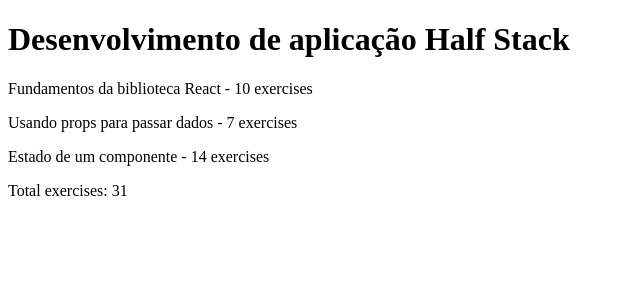
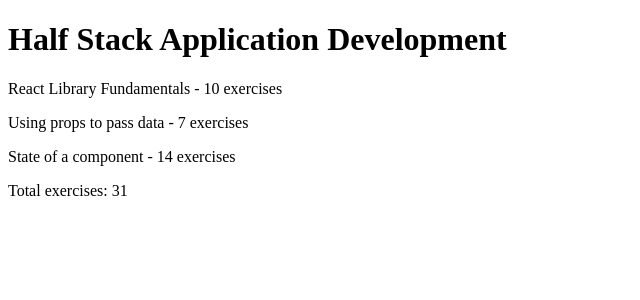
Before and after one commit to IgorBern02/fullstackopen-submissions, a React (Create React App) app in the folder part1/: page / in a window 1280 px wide. Shown: the top 300 px of the page, without its empty margins (0-640 px from the left). Built offline with nearby package versions, Linux system fonts and the light colour scheme.

Commit message:
Added exercises 13 from part1

```diff
--- a/part1/src/App.js
+++ b/part1/src/App.js
@@ -1,5 +1,6 @@
 import Exercise11 from "./exercises/Exercise11";
 //import Exercise12 from "./exercises/Exercise12";
+//import Exercise13 from "./exercises/Exercise13";
 
 const App = () => {
   return <Exercise11 />;
--- a/part1/src/exercises/Exercise11.js
+++ b/part1/src/exercises/Exercise11.js
@@ -3,12 +3,12 @@
 import Total from "../components/exercises11/Total";
 
 const Exercises11 = () => {
-  const course = "Desenvolvimento de aplicação Half Stack";
-  const part1 = "Fundamentos da biblioteca React";
+  const course = "Half Stack Application Development";
+  const part1 = "React Library Fundamentals";
   const exercises1 = 10;
-  const part2 = "Usando props para passar dados";
+  const part2 = "Using props to pass data";
   const exercises2 = 7;
-  const part3 = "Estado de um componente";
+  const part3 = "State of a component";
   const exercises3 = 14;
 
   return (
```
Also changed, not shown: part1/src/components/exercises13/Content.js (added, +13 -0 lines), part1/src/components/exercises13/Part.js (added, +9 -0 lines), part1/src/exercises/Exercise13.js (added, +31 -0 lines).
